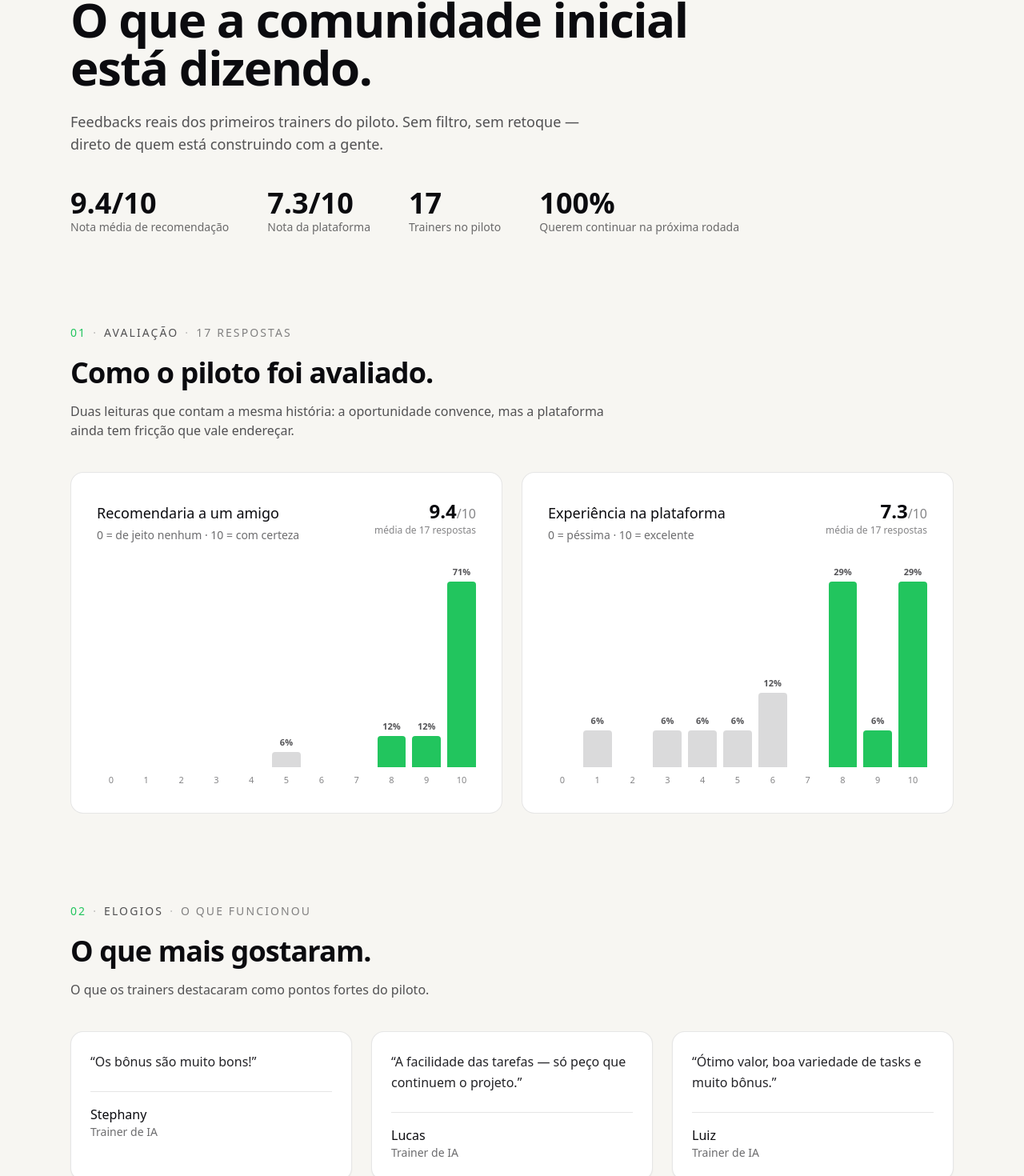
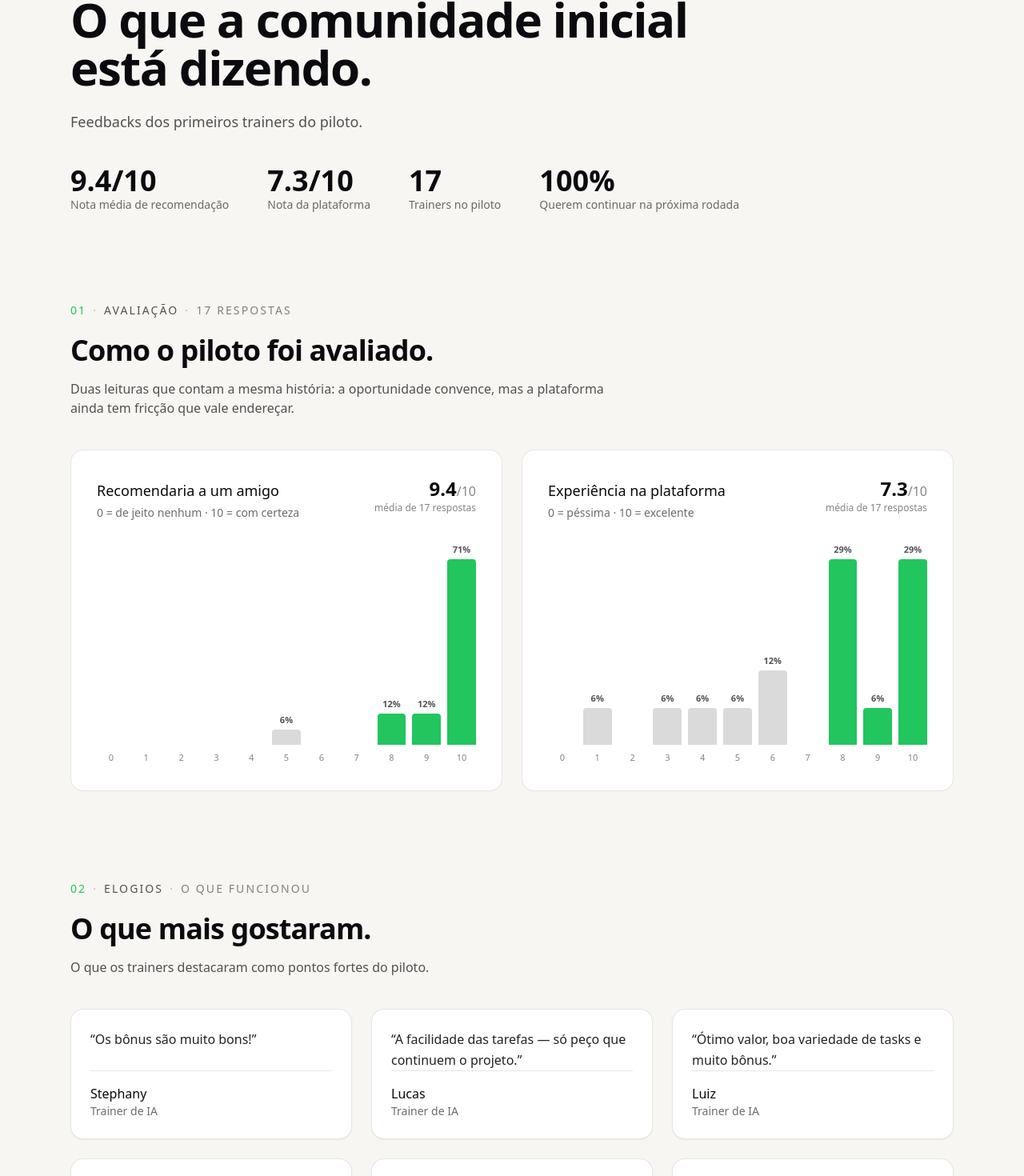
Before and after one commit to notaboutdollar/invent-money-feedback, a Next.js app: page / in a window 1280 px wide. Shown: the part 214-1684 px from the top of the page at 80% size. Built offline with nearby package versions, Linux system fonts and the light colour scheme.

Commit message:
fix: alinha nome no bottom dos cards e encurta hook do hero

```diff
--- a/app/page.tsx
+++ b/app/page.tsx
@@ -70,8 +70,7 @@ export default function Page() {
             está dizendo.
           </h1>
           <p className="mt-6 max-w-2xl text-lg text-ink/70">
-            Feedbacks reais dos primeiros trainers do piloto. Sem filtro, sem
-            retoque — direto de quem está construindo com a gente.
+            Feedbacks dos primeiros trainers do piloto.
           </p>
 
           <div className="mt-10 flex flex-wrap gap-x-12 gap-y-6">
@@ -151,12 +150,12 @@ export default function Page() {
             {feedback.map((item, i) => (
               <article
                 key={i}
-                className="rounded-2xl border border-ink/10 bg-white p-6 text-left shadow-sm transition hover:shadow-md"
+                className="flex flex-col rounded-2xl border border-ink/10 bg-white p-6 text-left shadow-sm transition hover:shadow-md"
               >
                 <p className="text-base leading-relaxed text-ink/90">
                   “{item.quote}”
                 </p>
-                <footer className="mt-6 border-t border-ink/10 pt-4">
+                <footer className="mt-6 border-t border-ink/10 pt-4 md:mt-auto md:pt-4">
                   <p className="font-medium text-ink">{item.name}</p>
                   {item.role && (
                     <p className="text-sm text-ink/60">{item.role}</p>
@@ -185,7 +184,7 @@ export default function Page() {
             {improvements.map((item, i) => (
               <article
                 key={i}
-                className="rounded-2xl border border-ink/10 bg-white p-6 text-left shadow-sm transition hover:shadow-md"
+                className="flex flex-col items-start rounded-2xl border border-ink/10 bg-white p-6 text-left shadow-sm transition hover:shadow-md"
               >
                 <span
                   className={`inline-flex rounded-full px-2.5 py-0.5 text-xs font-medium ring-1 ring-inset ${
@@ -197,7 +196,7 @@ export default function Page() {
                 <p className="mt-4 text-base leading-relaxed text-ink/90">
                   “{item.quote}”
                 </p>
-                <footer className="mt-6 border-t border-ink/10 pt-4">
+                <footer className="mt-6 w-full border-t border-ink/10 pt-4 md:mt-auto">
                   <p className="font-medium text-ink">{item.name}</p>
                   <p className="text-sm text-ink/60">Trainer de IA</p>
                 </footer>
```
